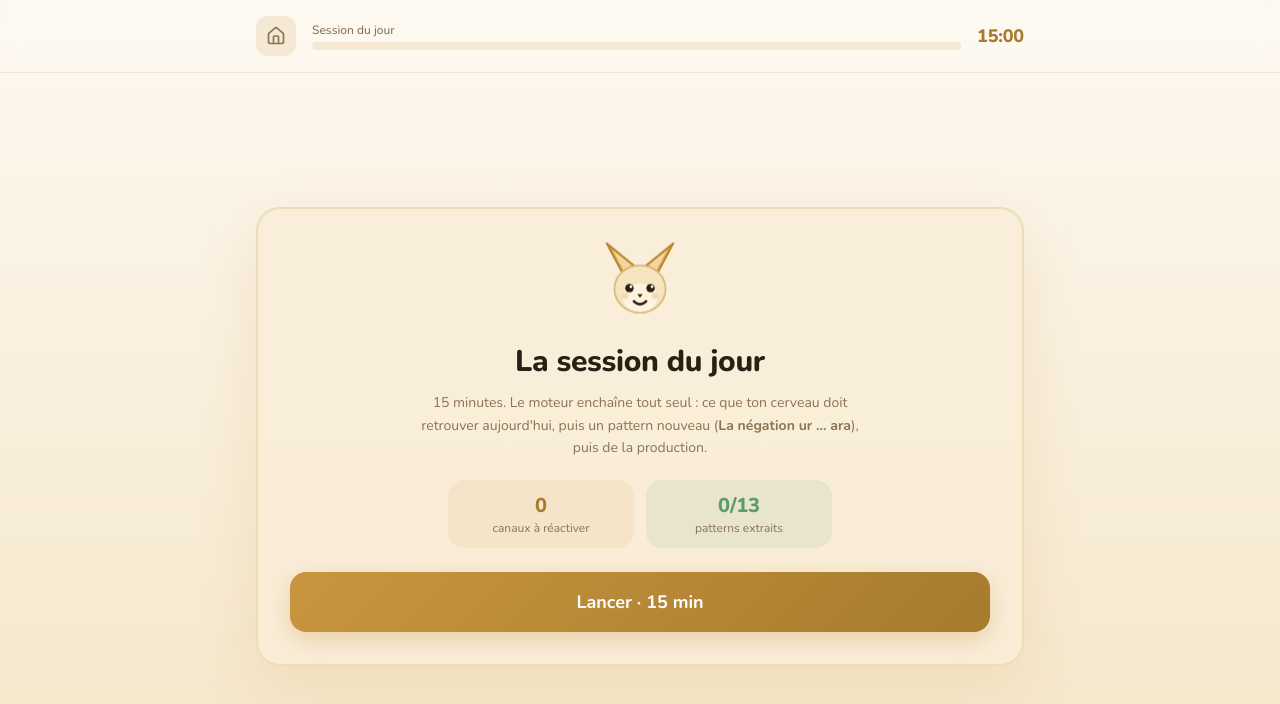
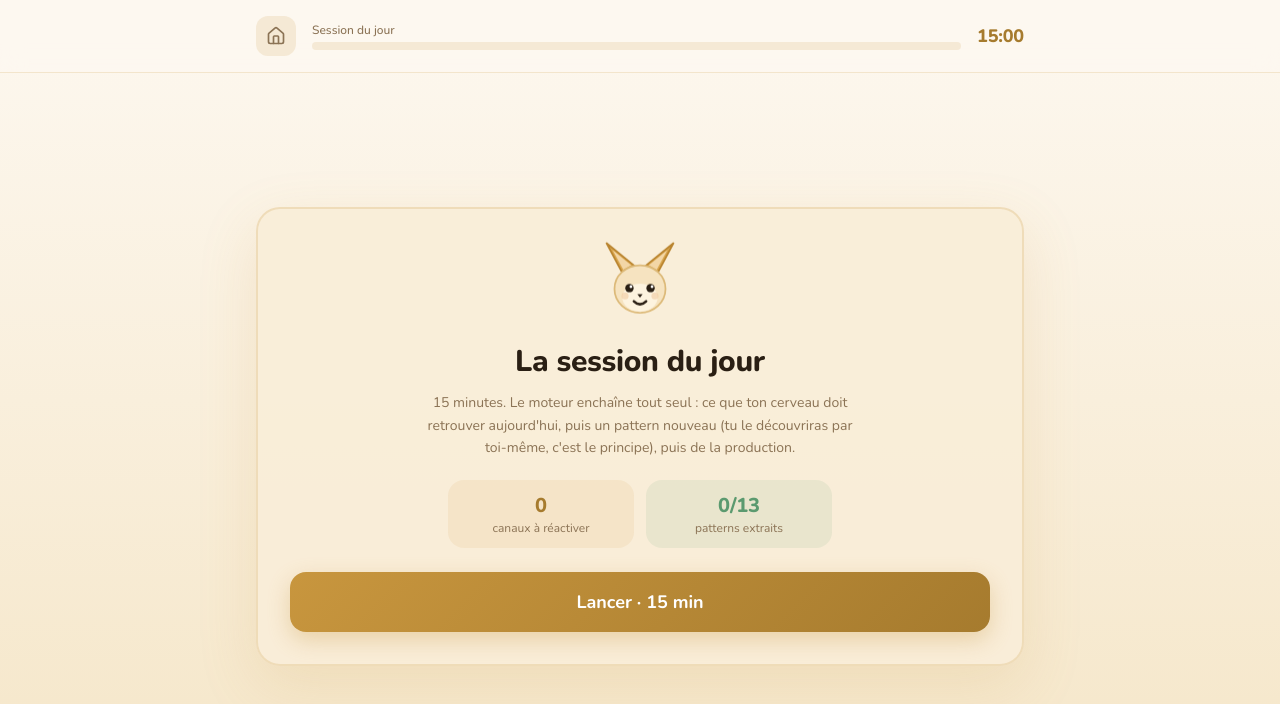
Before and after one commit to kabylesystem/tiwizi, a Next.js app: page /session in a window 1280 px wide. Shown: the top 704 px of the page. Built offline with nearby package versions, Linux system fonts and the light colour scheme.

Commit message:
readme: real screenshots

```diff
--- a/app/session/page.tsx
+++ b/app/session/page.tsx
@@ -282,7 +282,7 @@ function IntroCard({ cog, metas, onStart }: { cog: CogStore; metas: PatternMeta[
       <h1 className="mt-2 font-display text-3xl font-bold text-ink">La session du jour</h1>
       <p className="mx-auto mt-3 max-w-md text-sm leading-relaxed text-muted">
         15 minutes. Le moteur enchaîne tout seul : ce que ton cerveau doit retrouver aujourd&apos;hui,
-        {next ? <> puis un pattern nouveau (<b>{next.name}</b>),</> : " puis de la consolidation,"} puis de la production.
+        {next ? " puis un pattern nouveau (tu le découvriras par toi-même, c'est le principe)," : " puis de la consolidation,"} puis de la production.
       </p>
       <div className="mx-auto mt-5 grid max-w-sm grid-cols-2 gap-3 text-sm">
         <div className="rounded-2xl p-3" style={{ background: "rgba(200,150,62,0.1)" }}>
```
Also changed, not shown: 3 other files (tests, documents, lock files or other folders).
